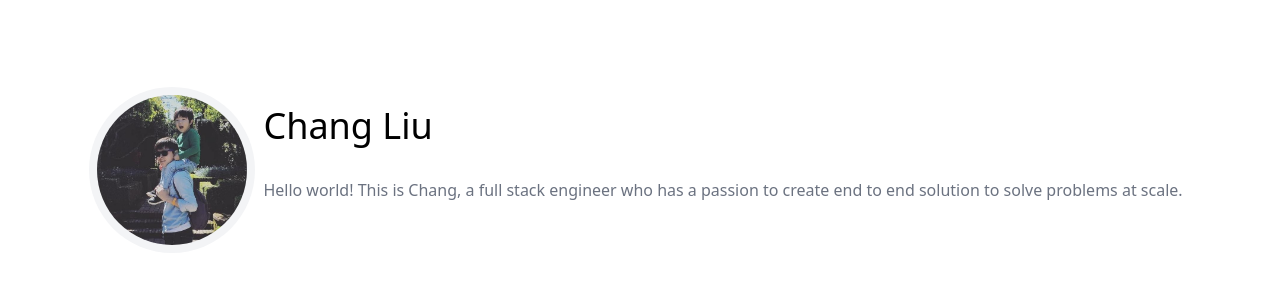
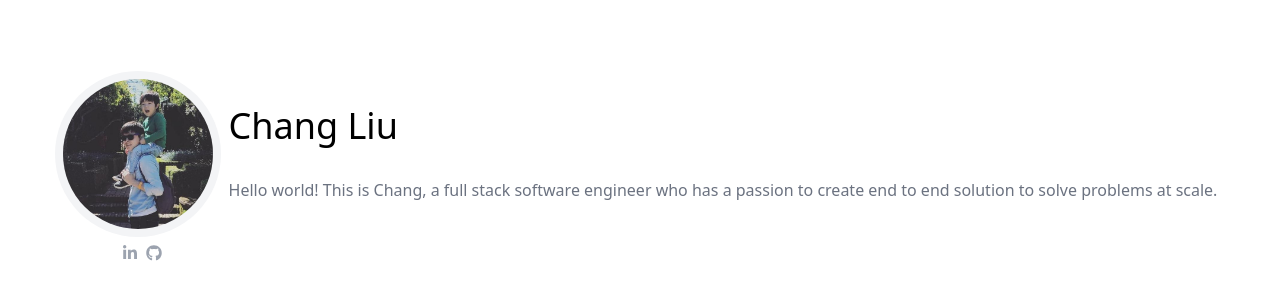
Before and after one commit to chngl/me, a Next.js app: page / in a window 1280 px wide. Shown: the part 230-530 px from the top of the page. Built offline with nearby package versions, Linux system fonts and the light colour scheme.

Commit message:
add linkedin github link

```diff
--- a/package.json
+++ b/package.json
@@ -11,7 +11,8 @@
   "dependencies": {
     "next": "^11.0.1",
     "react": "17.0.2",
-    "react-dom": "17.0.2"
+    "react-dom": "17.0.2",
+    "react-icons": "^4.2.0"
   },
   "devDependencies": {
     "eslint": "7.32.0",
--- a/pages/index.js
+++ b/pages/index.js
@@ -1,3 +1,5 @@
+import { FaGithub, FaLinkedinIn } from "react-icons/fa"
+
 import Head from 'next/head'
 import Image from 'next/image'
 
@@ -9,16 +11,26 @@ export default function Home() {
         <meta name="description" content="Chang Liu, full stack engineer" />
       </Head>
       <div className="container flex flex-col md:flex-row mx-auto h-screen justify-center items-center">
-        <div className="bg-gray-100 rounded-full p-2 flex items-center justify-center w-auto">
-          <Image className="rounded-full" src="/images/profile.jpg" alt="profile" width={150} height={150} />
+        <div className="flex flex-col items-center flex-shrink-0">
+          <div className="bg-gray-100 rounded-full p-2 flex items-center justify-center w-auto flex-shrink-0">
+            <Image className="rounded-full" src="/images/profile.jpg" alt="profile" width={150} height={150} />
+          </div>
+          <div className="flex items-center my-2">
+            <a href="https://www.linkedin.com/in/chang-liu-87038691/" className="mx-2">
+              <FaLinkedinIn className="text-gray-400" />
+            </a>
+            <a href="https://github.com/chngl">
+              <FaGithub className="text-gray-400" />
+            </a>
+          </div>
         </div>
         <div className="mx-2 flex flex-col items-center md:items-start">
           <div className="text-4xl">
             Chang Liu
           </div>
           <div className="text-gray-500 my-8">
-            Hello world! This is Chang, a full stack engineer who has a passion to create end to end solution to solve problems at scale.
-        </div>
+            {"Hello world! This is Chang, a full stack software engineer who has a passion to create end to end solution to solve problems at scale."}
+          </div>
         </div>
       </div>
     </div>
```
Also changed, not shown: 1 other file (tests, documents, lock files or other folders).
